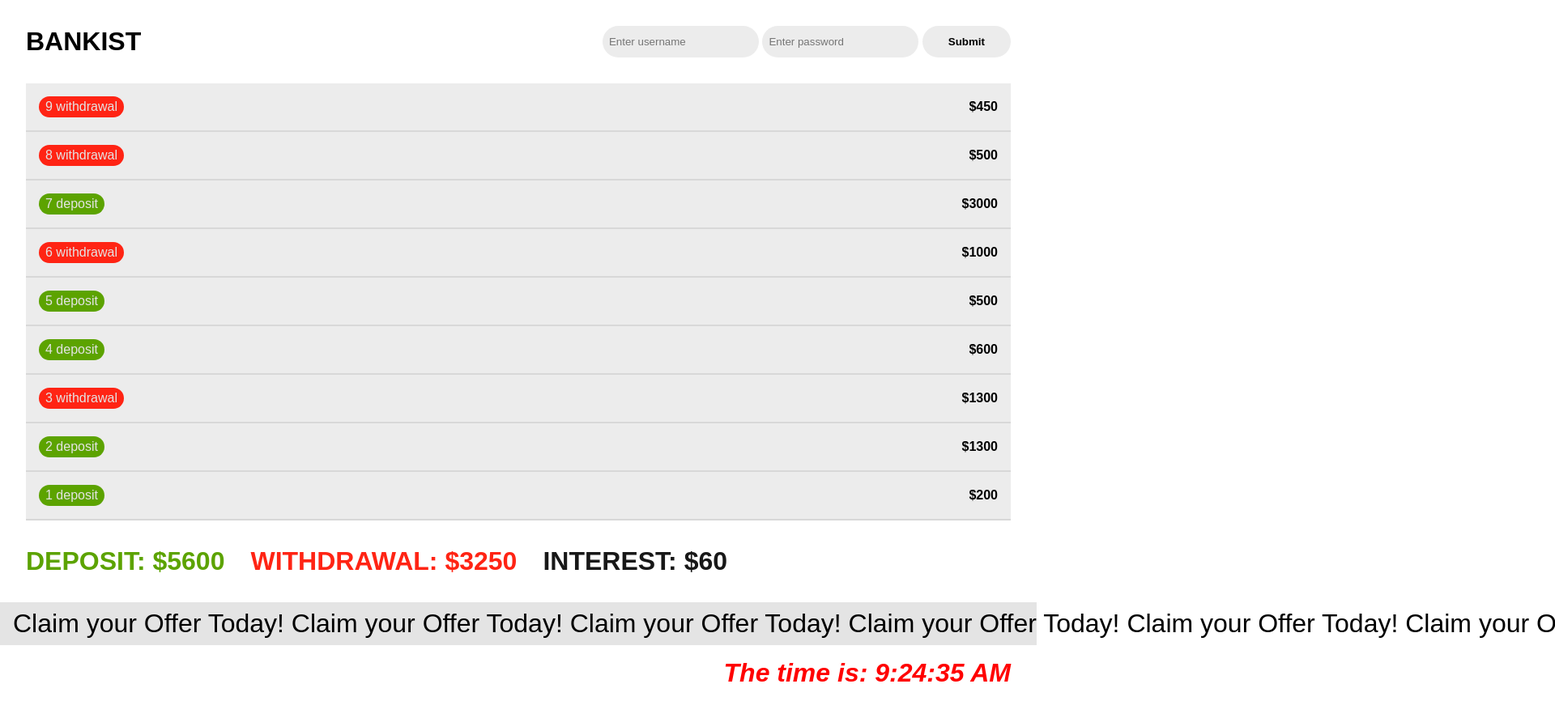
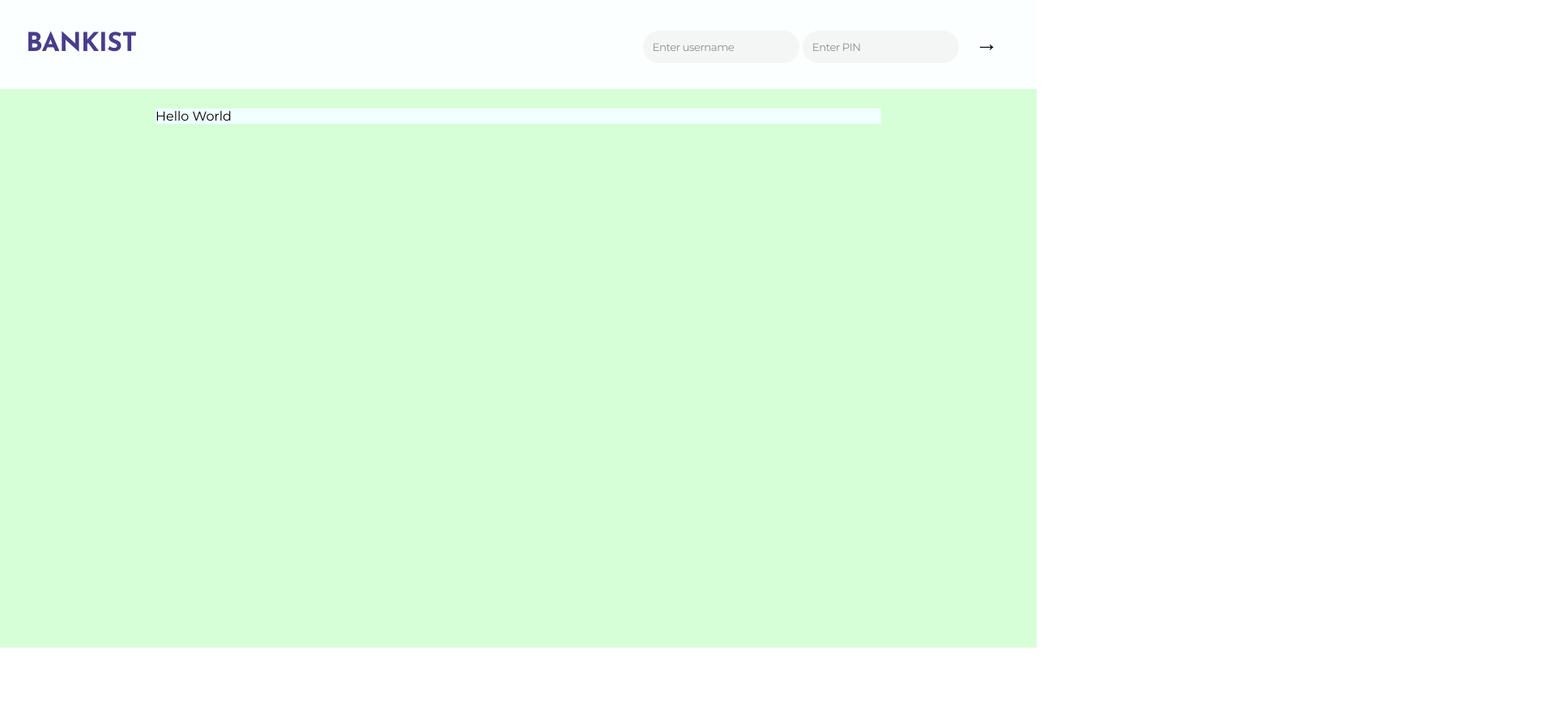
Before and after one commit to andrew-0210/bankist, a plain HTML site: page index.html in a window 1280 px wide. Shown: the top 866 px of the page at 81% size, 1920 px wide, since content can reach past the window. After the commit the page ends 800 px from the top, so only its background shows below. Drawn offline with Linux system fonts and the light colour scheme.

Commit message:
minor changes

```diff
--- a/index.html
+++ b/index.html
@@ -7,24 +7,18 @@
     <title>Bankist</title>
   </head>
   <body>
-    <div class="nav">
-      <h1>BANKIST</h1>
-      <div class="nav-input">
-        <input type="text" placeholder="Enter username" />
-        <input type="text" placeholder="Enter password" />
-        <button type="submit">Submit</button>
+    <div class="outer-container">
+      <div class="nav-container">
+        <h1>BANKIST</h1>
+        <form action="">
+          <input type="text" class="input-user" placeholder="Enter username">
+          <input type="text" class="input-pin" placeholder="Enter PIN">
+          <button type="submit">&rarr;</button>
+        </form>
       </div>
+
+      <div class="main">Hello World</div>
     </div>
-    <div class="movement-container"></div>
-    <div class="summary-container">
-      <p class="label_display--deposit label_display"></p>
-      <p class="label_display--withdrawal label_display"></p>
-      <p class="label_display--interest label_display"></p>
-    </div>
-    <div class="marquee-banner">
-      <p class="marquee-text"></p>
-    </div>
-    <p class="time"></p>
     <script src="script.js"></script>
   </body>
 </html>
--- a/script.js
+++ b/script.js
@@ -1,9 +1,37 @@
+// Data
+const account1 = {
+  owner: 'Jonas Schmedtmann',
+  interestRate: 1.2,
+  movements: [200, 450, -400, 3000, -650, -130, 70, 1300],
+  pin: 1111,
+};
+const account2 = {
+  owner: 'Sarah Smith',
+  interestRate: 1,
+  movements: [430, 1000, 700, 50, 90],
+  pin: 2222,
+};
+const account3 = {
+  owner: 'Jessica Davis',
+  interestRate: 1.5,
+  movements: [5000, 3400, -150, -790, -3210, -1000, 8500, -30],
+  pin: 3333,
+};
+const account4 = {
+  owner: 'Steven Thomas Williams',
+  interestRate: 0.7,
+  movements: [200, -200, 340, -300, -20, 50, 400, -460],
+  pin: 4444,
+};
+
+const accounts = [account1, account2, account3, account4];
+
 const labelDeposit = document.querySelector('.label_display--deposit');
 const labelWithdrawn = document.querySelector('.label_display--withdrawal');
 const labelInterest = document.querySelector('.label_display--interest');
 const movementContainer = document.querySelector('.movement-container');
 
-const movements = [200, 1300, -1300, 600, 500, -1000, 3000, -500, -450];
+const movements = [200, 450, -400, 3000, -650, -130, 70, 1300];
 const displayMovements = movements => {
   movements.map((mov, i) => {
     const type = mov > 0 ? 'deposit' : 'withdrawal';
@@ -65,9 +93,9 @@ const updateTime = () => {
 
   hours = hours % 12 || 12;
 
-  (hours < 9 && ampm === 'AM') || (hours > 5 && ampm === 'PM')
+ (hours < 9 && ampm === 'AM') || (hours > 5 && ampm === 'PM')
     ? (changingText.textContent = `The bank is closed`)
-    : (changingText.textContent = `The time is: ${hours}:${minutes}:${seconds} ${ampm}`);
+    : (changingText.textContent = `The time is: ${hours}:${minutes}:${seconds} ${ampm}`)
 };
 
 // Initial call to prevent 1-second delay
@@ -75,3 +103,28 @@ updateTime();
 
 // Update every second
 const intervalId = setInterval(updateTime, 1000);
+
+const mov = movements.sort((a,b)=>{
+  if(a<b) return -1;
+  if(a>b) return 1;
+})
+console.log(mov);
+
+const inputUser = document.querySelector('.input-username');
+const inputPin = document.querySelector('.input-pin');
+const btnSubmit = document.querySelector('.btn-submit')
+
+let info = {};
+
+
+const handleSubmit = (e) => {
+  e.preventDefault();
+  const user = `${inputUser.value}`
+  info.user = user
+  info.pin = inputPin.value
+  console.log(info);
+marqueeText.textContent = info.user;
+inputUser.value = ''
+}
+
+btnSubmit.addEventListener('click',handleSubmit)
--- a/style.css
+++ b/style.css
@@ -1,42 +1,74 @@
+@import url('https://fonts.googleapis.com/css2?family=Montserrat:ital,wght@0,100..900;1,100..900&display=swap');
+@import url('https://fonts.googleapis.com/css2?family=Josefin+Sans:ital,wght@0,100..700;1,100..700&display=swap');
+
 * {
-  font-family: sans-serif;
+  font-family: 'Montserrat',sans-serif;
   padding: 0;
   margin: 0;
   box-sizing: border-box;
 }
 
-.nav {
+.outer-container{
+  background: rgb(215, 255, 215);
+  height:100dvh;
+  position: relative
+}
+
+
+h1{
+  letter-spacing: -0.5px;
+  color:darkslateblue;
+  font-family: 'Josefin Sans',sans-serif;
+}
+
+.nav-container {
   display: flex;
   justify-content: space-between;
   align-items: center;
-  margin: 2rem;
+  padding: 2rem;
+  background-color: rgb(251, 255, 255);
 }
 
-.nav-input>input {
+.nav-container>form>input {
   outline: none;
-  background-color: rgb(236, 236, 236);
+  background-color: rgb(243, 243, 243);
   border: none;
-  padding: 0.75rem 0.5rem;
+  padding: 0.75rem 0.75rem;
   border-radius: 500px;
+  letter-spacing: -0.5px;
+  opacity:0.8
 }
 
-.nav-input>button {
+.nav-container>form>button {
   outline: none;
-  background-color: rgb(236, 236, 236);
+  /* background-color: rgb(236, 236, 236); */
   border: none;
-  padding: 0.75rem 2rem;
+  background-color: transparent;
+  padding: 0.25rem 1rem;
   cursor: pointer;
-  font-weight: 600;
+  font-weight: 800;
   border-radius: 500px;
+  font-size: 1.75rem;
 }
 
-.nav-input>button:hover {
-  background-color: rgb(255, 171, 171);
+/* .nav-container>form>button:hover {
+  background-color: rgb(219, 255, 171);
   cursor: pointer;
 
+} */
+
+.main{
+  opacity:1;
+  transition: all 2.5s;
+  max-width: 70%;
+  margin:1.5rem auto;
+  background:azure;
+h
 }
 
-.label_display--deposit {
+
+
+/* .label_display--deposit {
   color: #5ca300;
 }
 
@@ -117,4 +149,4 @@
   color: red;
   font-style: italic;
   font-weight: 600
-}
+} */
```
